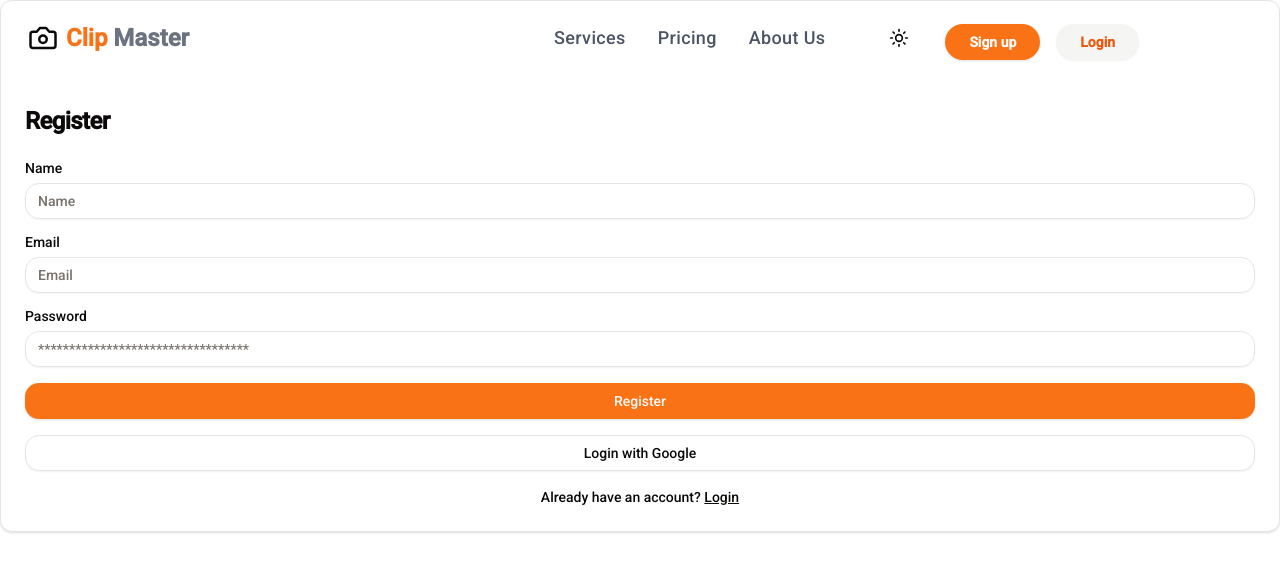
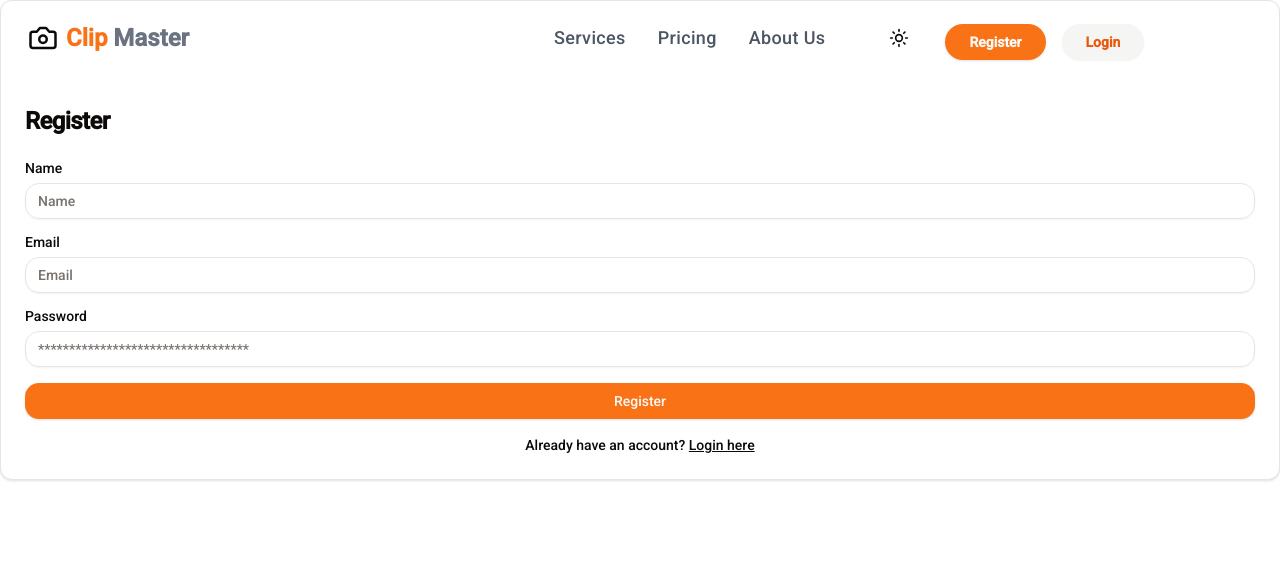
Before and after one commit to peterdinis/ClipMaster, a Next.js app: page /register in a window 1280 px wide. Shown: the top 572 px of the page. Built offline with nearby package versions, Linux system fonts and the light colour scheme.

Commit message:
feat: Small updates in auth components WIP

```diff
--- a/app/_components/auth/RegisterForm.tsx
+++ b/app/_components/auth/RegisterForm.tsx
@@ -119,14 +119,11 @@ const RegisterForm: FC = () => {
                         <Button type='submit' className='w-full'>
                             Register
                         </Button>
-                        <Button variant='outline' className='w-full'>
-                            Login with Google
-                        </Button>
                     </div>
                     <div className='mt-4 text-center text-sm'>
                         Already have an account?{' '}
                         <Link href='/login' className='underline'>
-                            Login
+                            Login here
                         </Link>
                     </div>
                 </form>
--- a/app/_components/shared/Navigation.tsx
+++ b/app/_components/shared/Navigation.tsx
@@ -95,7 +95,7 @@ const Navigation: FC = () => {
                                     className='ml-4 w-full rounded-full px-6 py-3 text-center transition dark:focus:bg-gray-800 dark:active:bg-gray-700 sm:w-max'
                                 >
                                     <span className='block text-sm font-semibold dark:text-white'>
-                                        <Link href='/register'>Sign up</Link>
+                                        <Link href='/register'>Register</Link>
                                     </span>
                                 </Button>
                                 <Button
```
